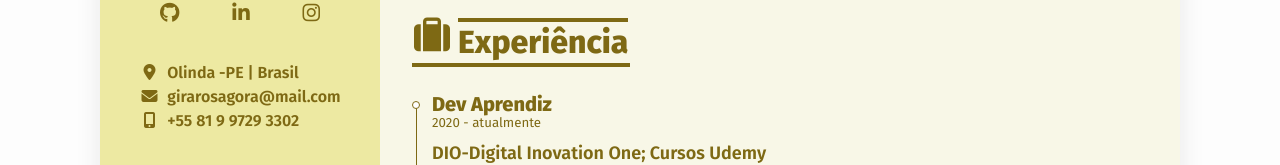
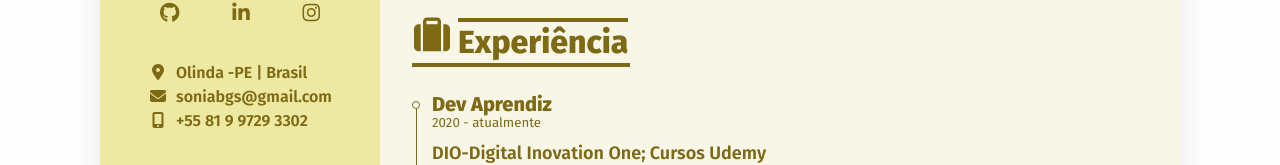
Before and after one commit to SoniaBGS/dio-cv-responsivo-sbgs, a plain HTML site: page index.html in a window 1280 px wide. Shown: the part 403-568 px from the top of the page. Drawn offline with nearby package versions, Linux system fonts and the light colour scheme.

Commit message:
Update index.html

```diff
--- a/index.html
+++ b/index.html
@@ -50,7 +50,7 @@
           </li>
           <li>
             <i class="fas fa-envelope"></i>
-            <a href="mailto:girarosagora@gmail.com">girarosagora@mail.com</a>
+            <a href="mailto:soniabgs@gmail.com">soniabgs@gmail.com</a>
           </li>
           <li>
             <i class="fas fa-mobile-alt"></i>
```
